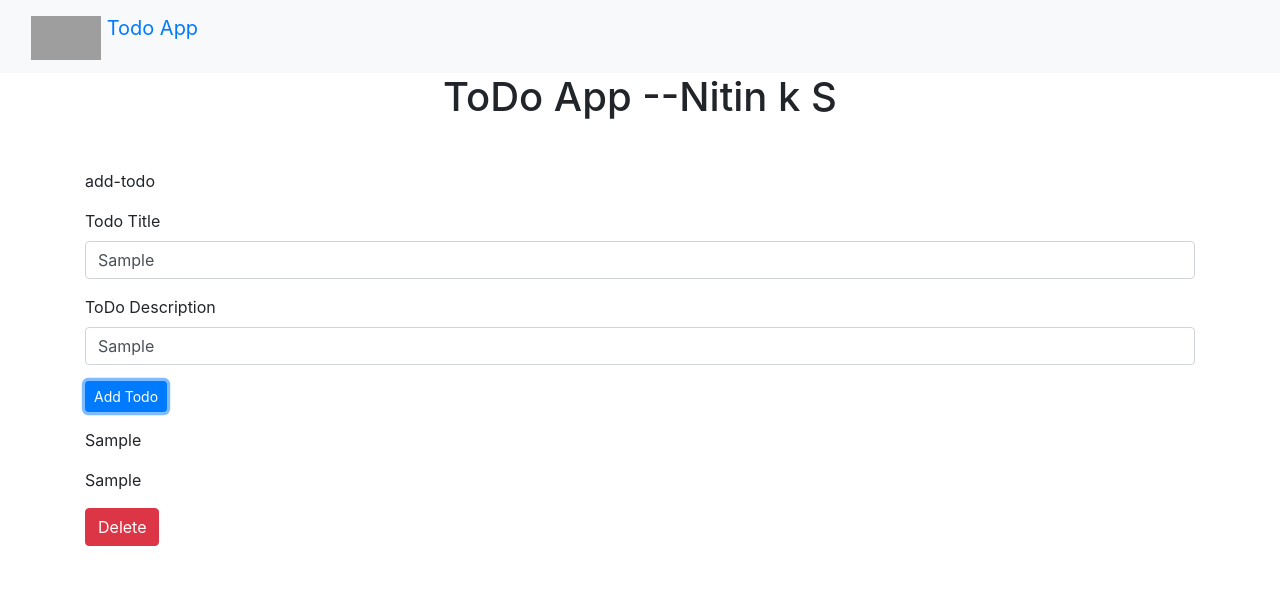
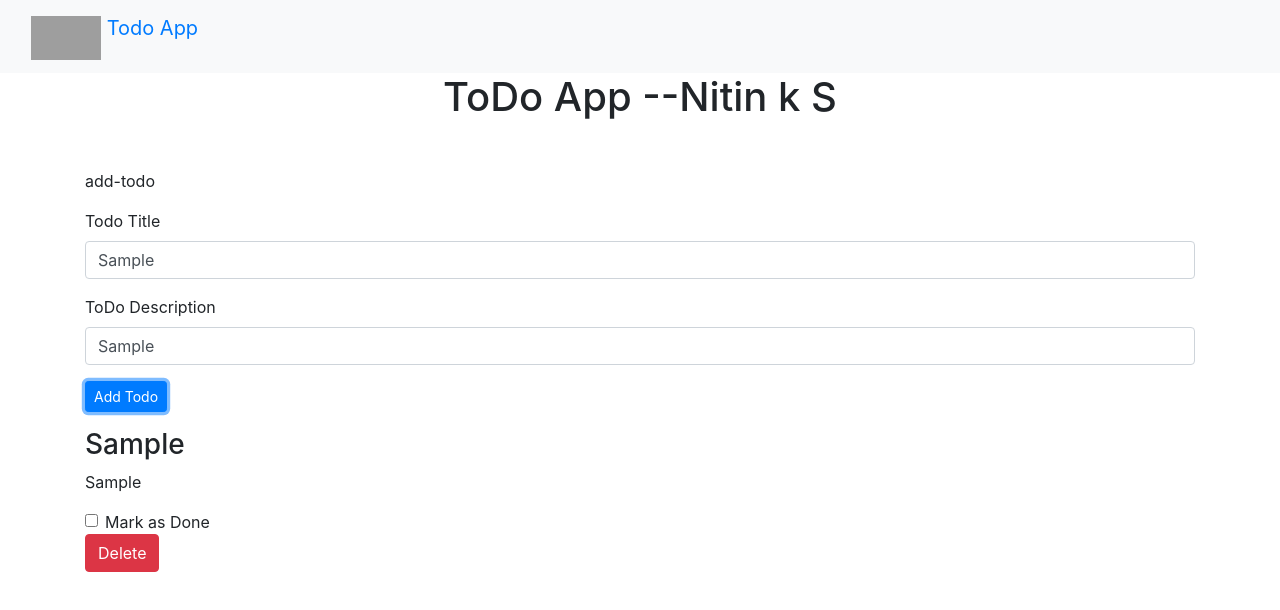
Before and after one commit to nitinks17/Advance-Angular--Todo-App, an Angular app: page / in a window 1280 px wide. Both pictures are taken after typing "Sample", "Sample" into the empty fields and a click on the button "Add Todo". Shown: the top 610 px of the page. Built offline with nearby package versions, Linux system fonts and the light colour scheme; grey boxes are pictures that could not be loaded.

Commit message:
bug fixed for markas done

```diff
--- a/src/app/components/todo/todo.component.html
+++ b/src/app/components/todo/todo.component.html
@@ -5,6 +5,6 @@
 
 <ng-template #elseBlock>
 <div *ngFor="let elem of todoArr" #elseBlock >
-    <app-todolist [Todo]="elem" (TodoDelete)="deleteTodoelem($event)"></app-todolist>
+    <app-todolist [Todo]="elem" (TodoDelete)="deleteTodoelem($event)" (TodoCheck)="toggleCheckbox($event)"></app-todolist>
 </div>
 </ng-template>
--- a/src/app/components/todo/todo.component.ts
+++ b/src/app/components/todo/todo.component.ts
@@ -33,10 +33,17 @@ export class TodoComponent implements OnInit {
   }
 
   addTodo(addedtodo:TodoInterface){
-
-
 console.log("addedtodo",addedtodo)
 this.todoArr.push(addedtodo)
 localStorage.setItem("todosElements",JSON.stringify(this.todoArr))
   }
+
+  toggleCheckbox(checkeddata:TodoInterface){
+    console.log("ddd",checkeddata)
+    const index=this.todoArr.indexOf(checkeddata)
+    console.log("i",index)
+    this.todoArr[index].active=!this.todoArr[index].active
+    localStorage.setItem("todosElements",JSON.stringify(this.todoArr))
+
+  }
 }
--- a/src/app/components/todolist/todolist.component.css
+++ b/src/app/components/todolist/todolist.component.css
@@ -0,0 +1,3 @@
+.strike{
+    text-decoration: line-through;
+}
--- a/src/app/components/todolist/todolist.component.html
+++ b/src/app/components/todolist/todolist.component.html
@@ -1,6 +1,11 @@
 
 <div class="my-3">
-<p>{{Todo.title}}</p>
-<p>{{Todo.description}}</p>
+<h3 [ngClass]="{'strike': !Todo.active}">{{Todo.title}}</h3>
+<p [ngClass]="{'strike': !Todo.active}">{{Todo.description}}</p>
+
+<div class="form-check">
+    <input type="checkbox" class="form-check-input" id="exampleCheck1" (click)="onCheckboxClick(Todo)">
+    <label class="form-check-label" for="exampleCheck1">Mark as Done</label>
+  </div>
 <button class="btn btn-danger" (click)="onDelete(Todo)">Delete</button>
 </div>
--- a/src/app/components/todolist/todolist.component.ts
+++ b/src/app/components/todolist/todolist.component.ts
@@ -9,6 +9,7 @@ import { TodoInterface } from '../todo/todointerface';
 export class TodolistComponent implements OnInit {
 @Input()  Todo:any;
 @Output() TodoDelete:EventEmitter<TodoInterface>=new EventEmitter()
+@Output() TodoCheck:EventEmitter<TodoInterface>=new EventEmitter()
   constructor() { }
 
   ngOnInit(): void {
@@ -19,4 +20,10 @@ export class TodolistComponent implements OnInit {
     this.TodoDelete.emit(Todo)
     console.log("on delete has clicked")
   }
+
+  onCheckboxClick(datachecked:any){
+    console.log("datachecked",datachecked)
+    this.TodoCheck.emit(datachecked)
+    console.log("datachecked",datachecked)
+  }
 }
```
